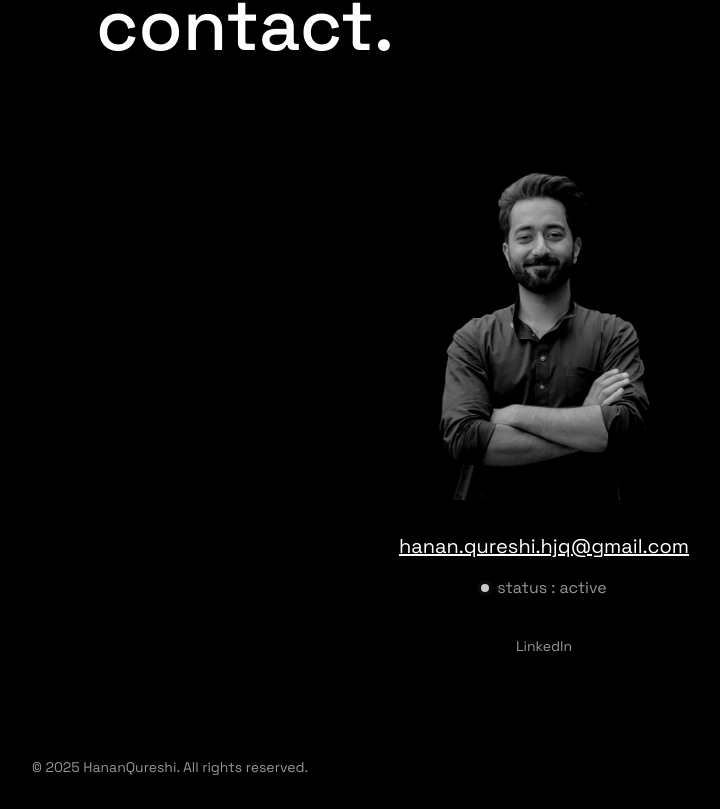
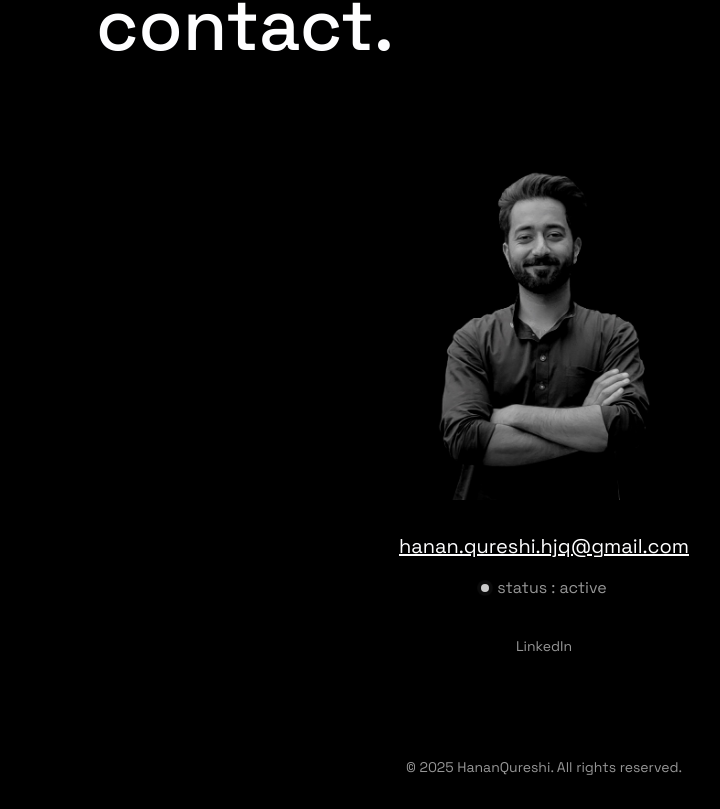
Before and after one commit to hananhjq/hananhjq.github.io, a Next.js app: page / in a window 1280 px wide. Shown: the part 5899-6708 px from the top of the page, without its empty margins (96-816 px from the left). Built offline with nearby package versions, Linux system fonts and the light colour scheme.

Commit message:
Bas hogaya

```diff
--- a/app/layout.tsx
+++ b/app/layout.tsx
@@ -15,7 +15,7 @@ const geistMono = localFont({
 });
 
 export const metadata: Metadata = {
-  title: `${profile.name}`,
+  title: "Hanan Qureshi",
   description: "Portfolio",
 };
 
--- a/app/page.tsx
+++ b/app/page.tsx
@@ -686,8 +686,8 @@
 
               {/* Footer */}
               <footer className="px-4 md:px-24 py-8 text-[#969696]">
-                <div className="flex flex-col md:flex-row justify-between items-center gap-4 max-w-5xl mx-auto">
-                  <span className="text-sm text-center md:text-left">© 2025 {profile.name}. All rights reserved.</span>
+                <div className="flex flex-col md:flex-row justify-center items-center gap-4 max-w-5xl mx-auto">
+                  <span className="text-sm text-center">© 2025 {profile.name}. All rights reserved.</span>
                 </div>
               </footer>
             </motion.div>
```
